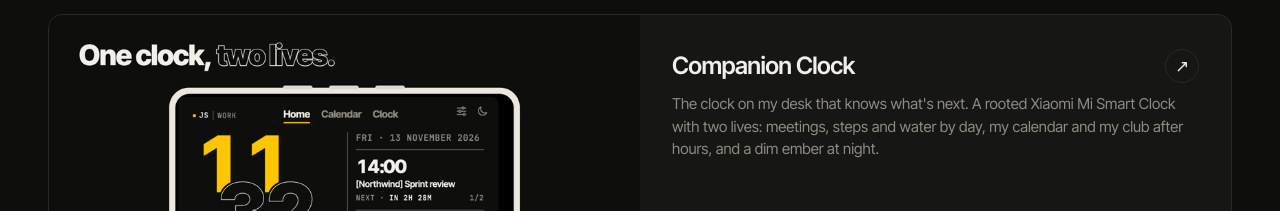
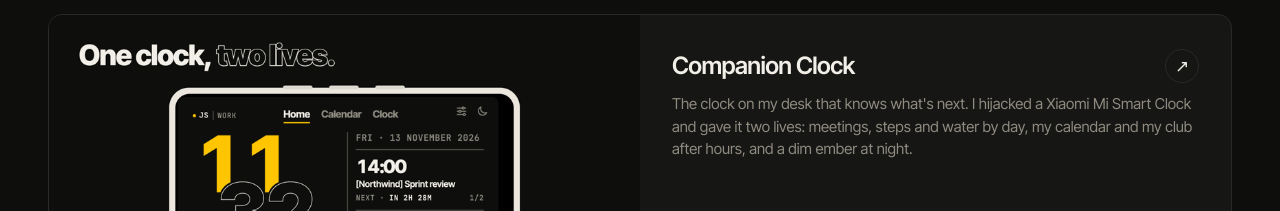
Before and after one commit to jorgesousa/jorgesousa.github.io, a plain HTML site: page index.html in a window 1280 px wide. Shown: the part 4912-5123 px from the top of the page. Drawn offline with Linux system fonts and the light colour scheme.

Commit message:
Companion Clock card: livelier copy
Co-Authored-By: Claude Opus 5.5 <noreply@anthropic.com>

```diff
--- a/index.html
+++ b/index.html
@@ -410,7 +410,7 @@ footer{display:flex;justify-content:space-between;flex-wrap:wrap;gap:12px;paddin
     </a>
     <a class="p wide reveal" href="https://github.com/jorgesousa/companion-clock">
       <div class="media"><img src="img/companion-clock.gif" alt="Companion Clock: a tap switches the desk clock from work to personal, a water reminder crumbles when tapped, rain runs inside the digits, and at night it dims to an ember" loading="lazy"></div>
-      <div class="body"><div class="row"><h3>Companion Clock</h3><span class="arrow">↗</span></div><p>The clock on my desk that knows what's next. A rooted Xiaomi Mi Smart Clock with two lives: meetings, steps and water by day, my calendar and my club after hours, and a dim ember at night.</p><div class="chips"><span>Mi Smart Clock</span><span>Web</span></div></div>
+      <div class="body"><div class="row"><h3>Companion Clock</h3><span class="arrow">↗</span></div><p>The clock on my desk that knows what's next. I hijacked a Xiaomi Mi Smart Clock and gave it two lives: meetings, steps and water by day, my calendar and my club after hours, and a dim ember at night.</p><div class="chips"><span>Mi Smart Clock</span><span>Web</span></div></div>
     </a>
     <a class="p reveal" href="https://github.com/jorgesousa/apis-publicas-pt">
       <div class="media type" style="background:linear-gradient(135deg,#0b3d2e,#006241 60%,#c8102e)">public<br>data<br>.pt</div>
```
